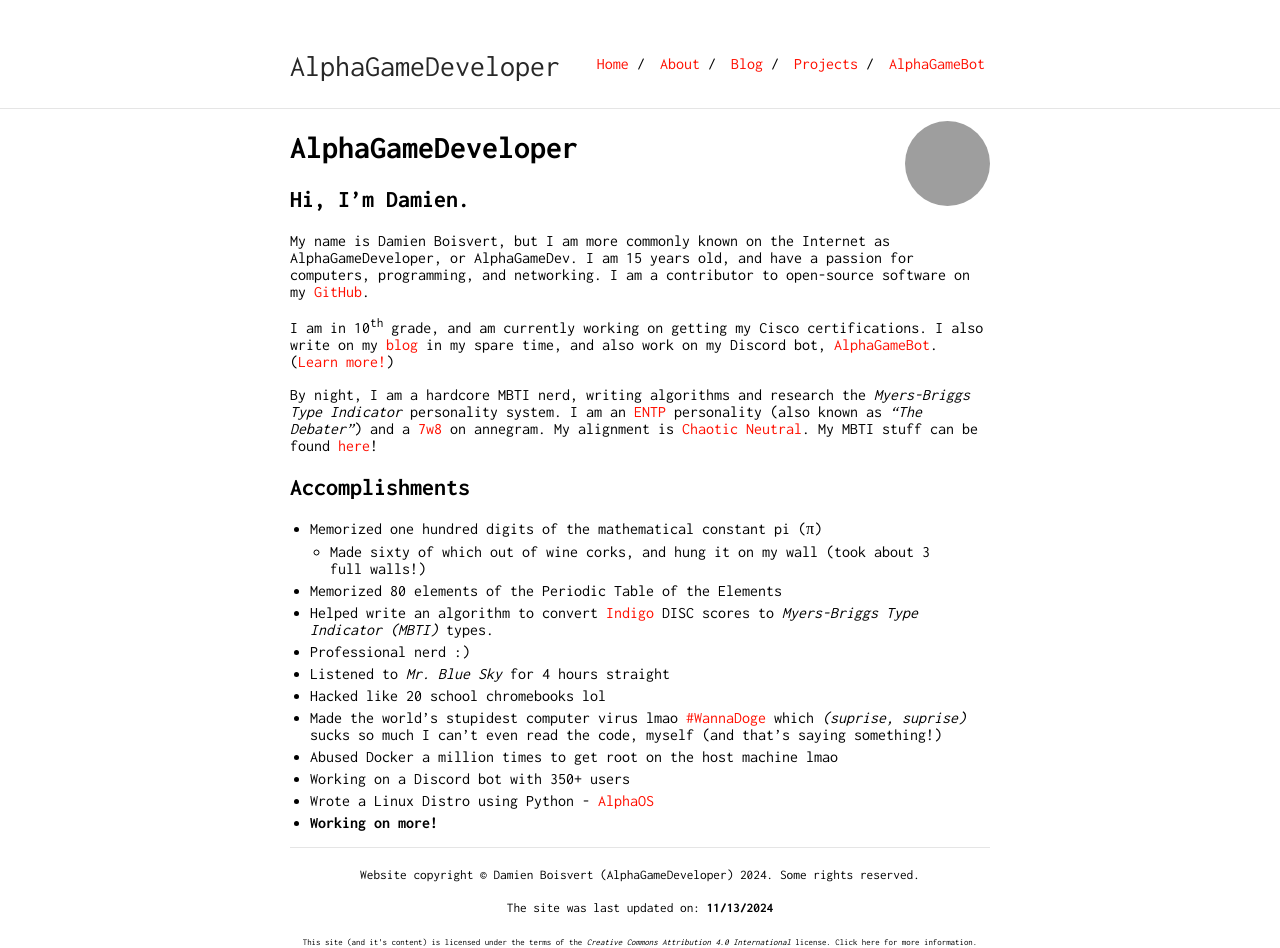
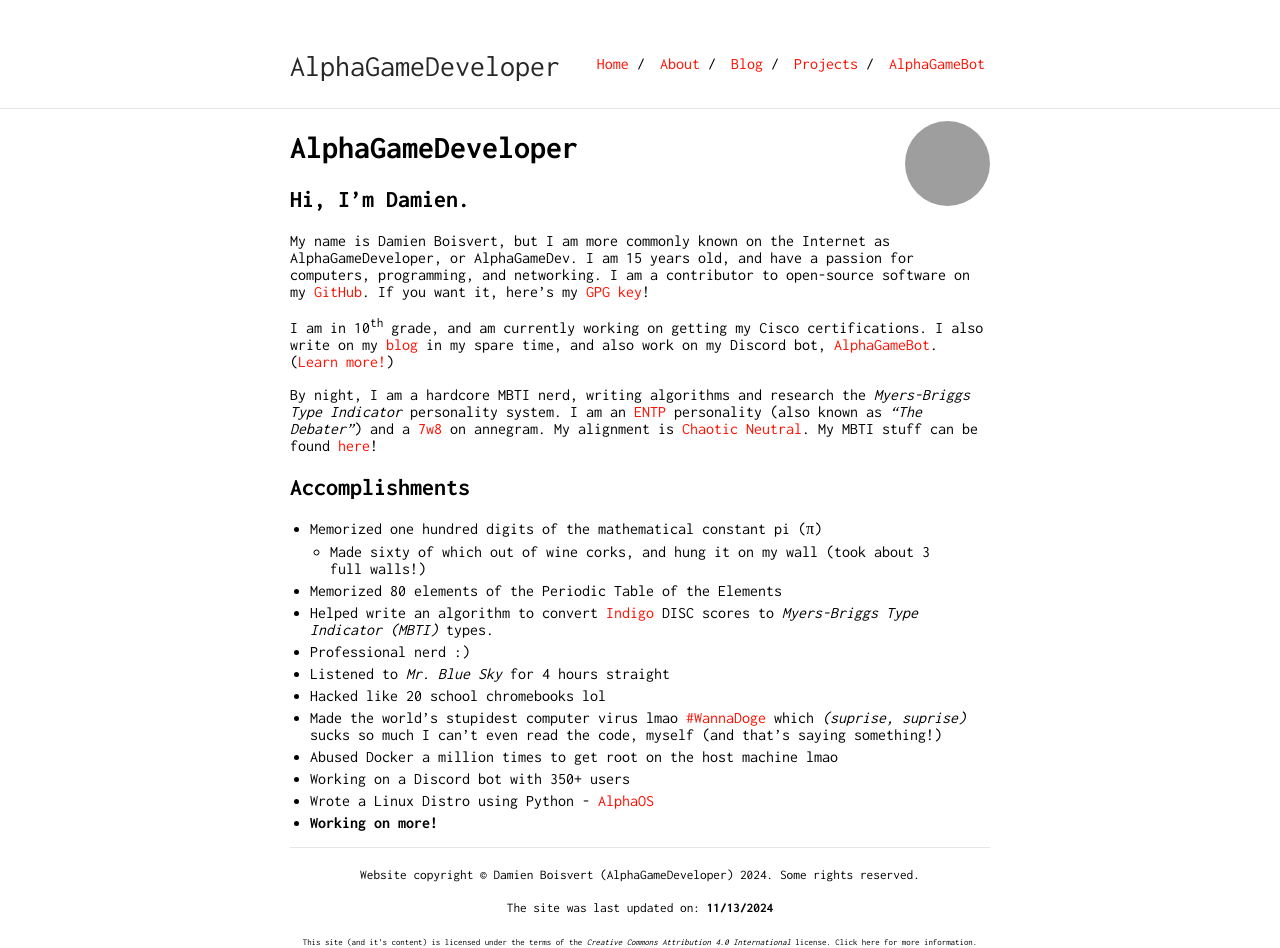
Before and after one commit to AlphaGameDeveloper/AlphaGame.dev, a Jekyll site: the page built from index.md, in a window 1280 px wide. Built offline with Jekyll 4.4.1, drawn with Linux system fonts in a browser that asks for light colours; grey boxes are pictures that could not be loaded.

Commit message:
Link to GPG key

```diff
--- a/index.md
+++ b/index.md
@@ -9,7 +9,7 @@ title: Home
 # AlphaGameDeveloper
 
 ## Hi, I'm Damien.
-My name is Damien Boisvert, but I am more commonly known on the Internet as AlphaGameDeveloper, or AlphaGameDev.  I am 15 years old, and have a passion for computers, programming, and networking.  I am a contributor to open-source software on my [GitHub][github].
+My name is Damien Boisvert, but I am more commonly known on the Internet as AlphaGameDeveloper, or AlphaGameDev.  I am 15 years old, and have a passion for computers, programming, and networking.  I am a contributor to open-source software on my [GitHub][github].  If you want it, here's my [GPG key](/gpg)!
 
 I am in 10<sup>th</sup> grade, and am currently working on getting my Cisco certifications.  I also write on my [blog](/blog) in my spare time, and also work on my Discord bot, [AlphaGameBot](/alphagamebot/). ([Learn more!](/about/))
 
```
Also changed, not shown: pages/about.md (+3 -0 lines).
